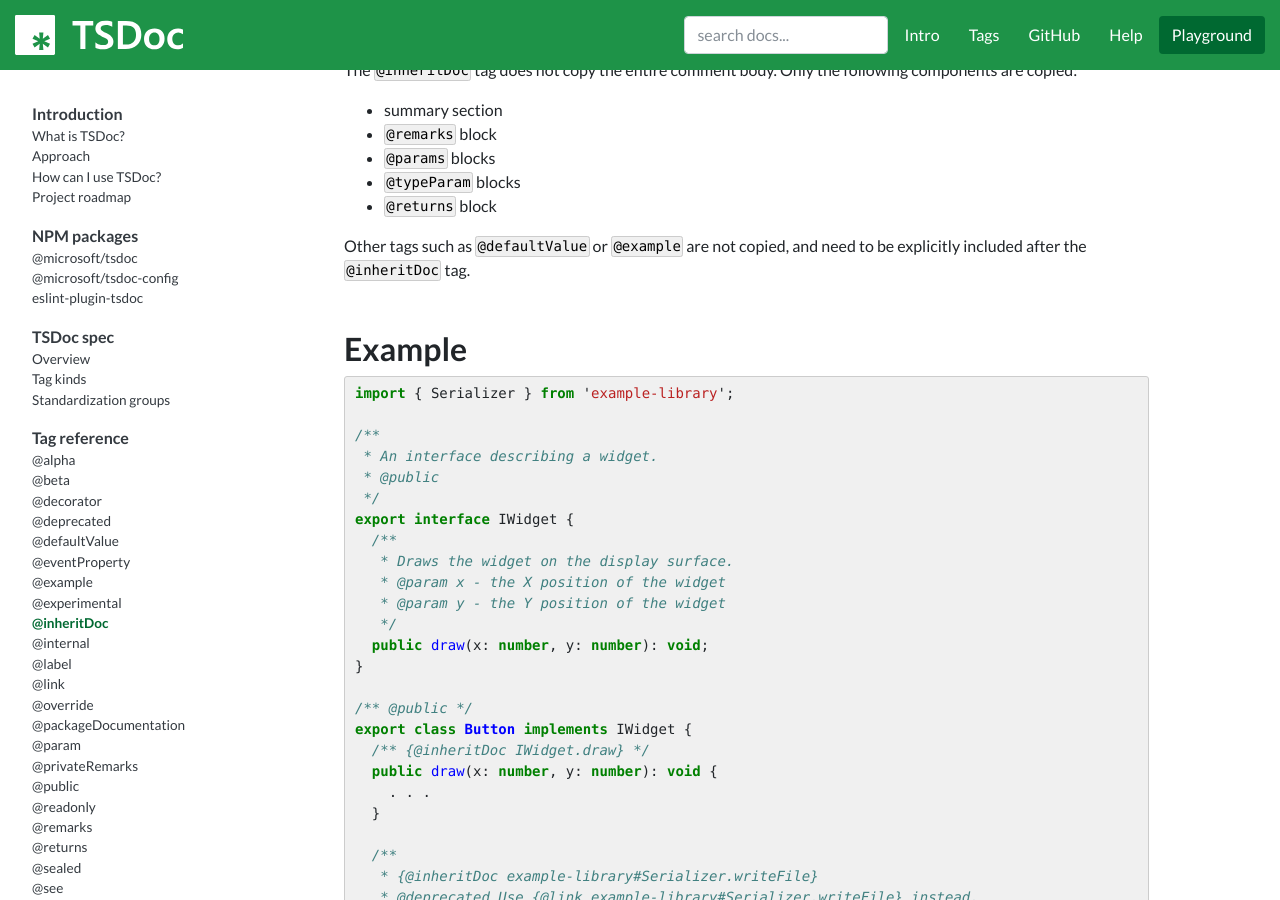
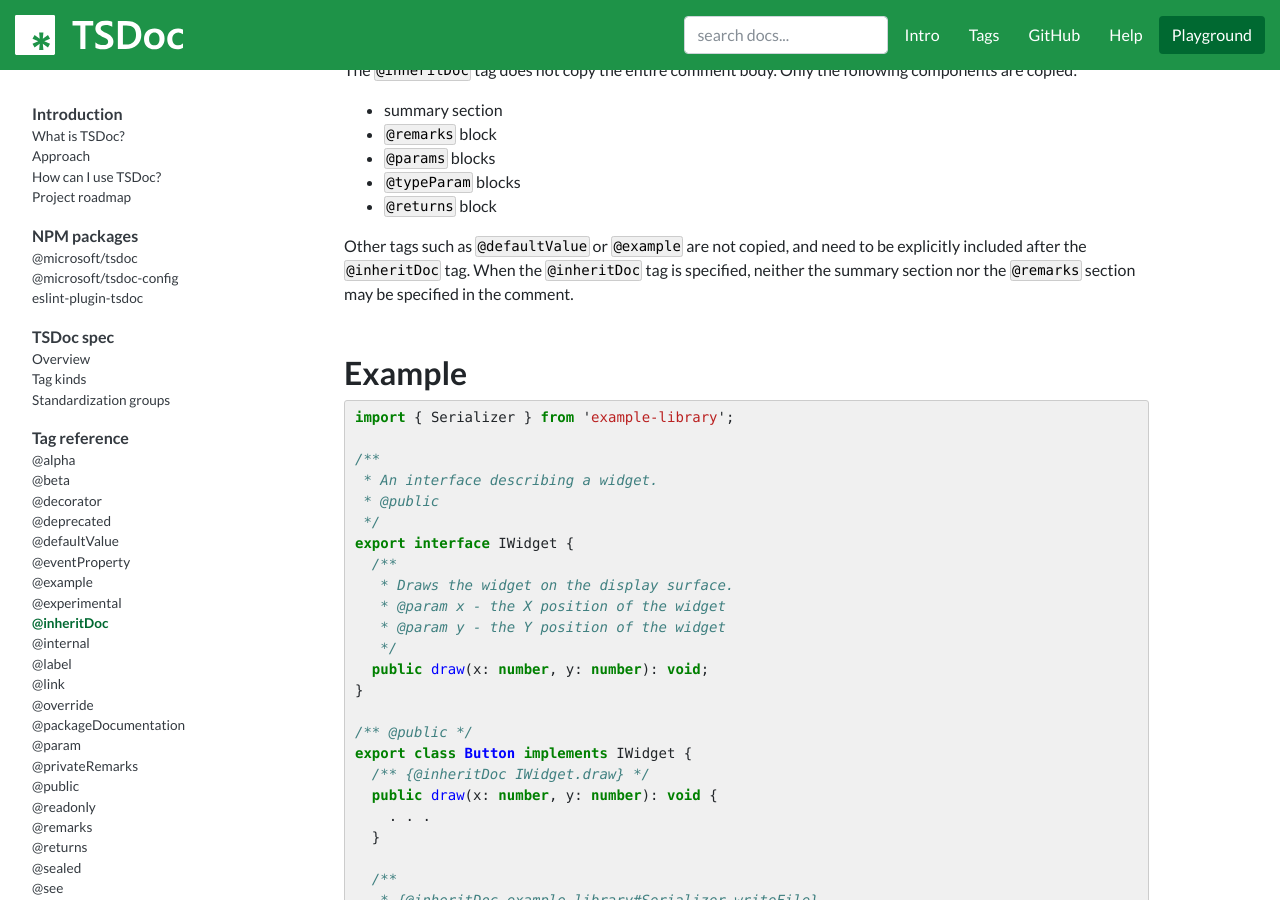
Before and after one commit to microsoft/tsdoc.org-website, a Jekyll site: the page built from pages/tags/inheritdoc.md, in a window 1280 px wide and 900 px high, scrolled down 566 px. Built offline with Jekyll 4.4.1, drawn with Linux system fonts in a browser that asks for light colours; nearby versions of some CDN libraries; comment, search, counter and statistics services are not loaded.

Commit message:
Update inheritdoc.md

```diff
--- a/pages/tags/inheritdoc.md
+++ b/pages/tags/inheritdoc.md
@@ -29,7 +29,8 @@ The `@inheritDoc` tag does not copy the entire comment body. Only the following
 - `@returns` block
 
 Other tags such as `@defaultValue` or `@example` are not copied, and need to be explicitly included after
-the `@inheritDoc` tag.
+the `@inheritDoc` tag. When the `@inheritDoc` tag is specified, neither the summary section nor the `@remarks`
+section may be specified in the comment.
 
 
 ## Example
```
